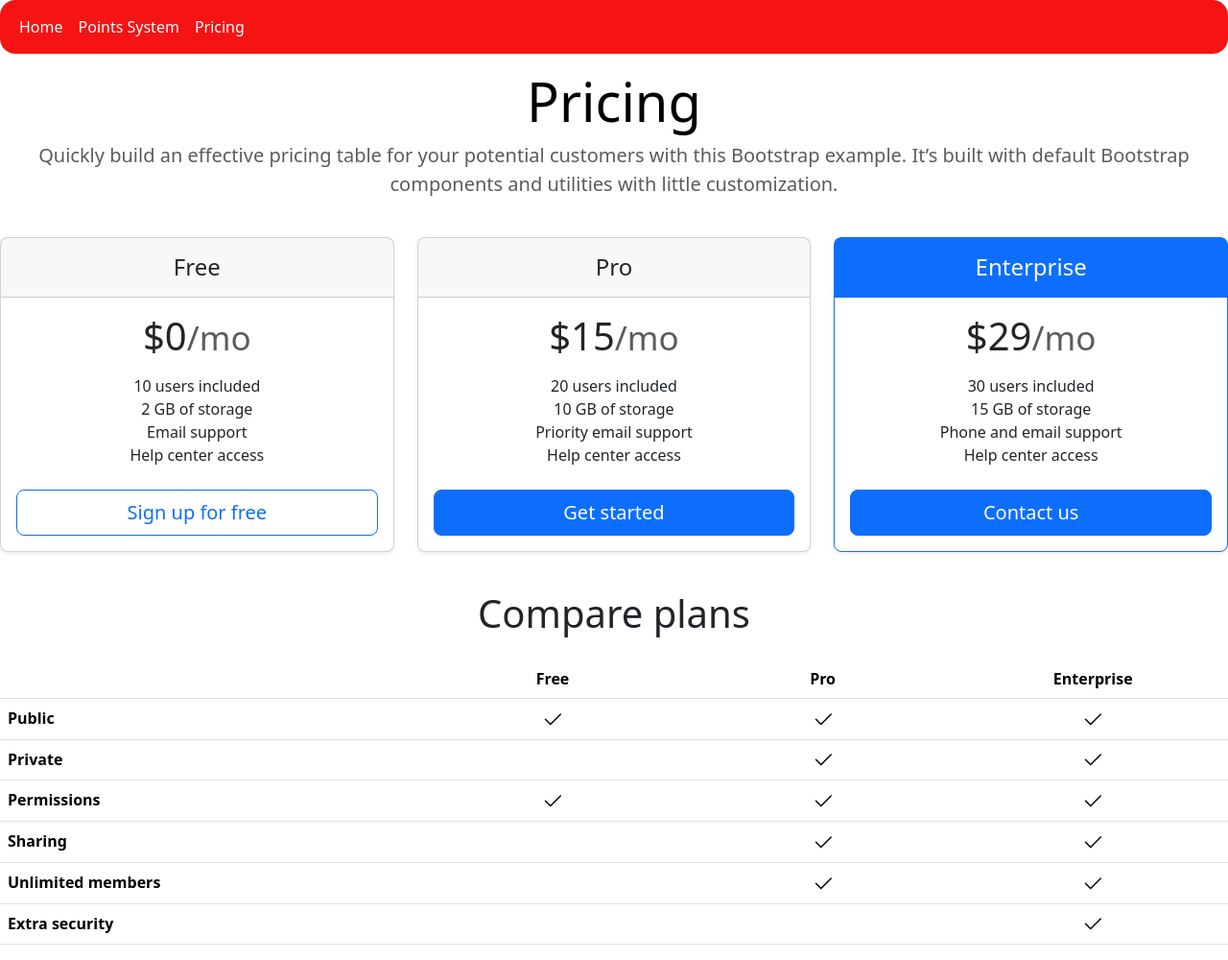
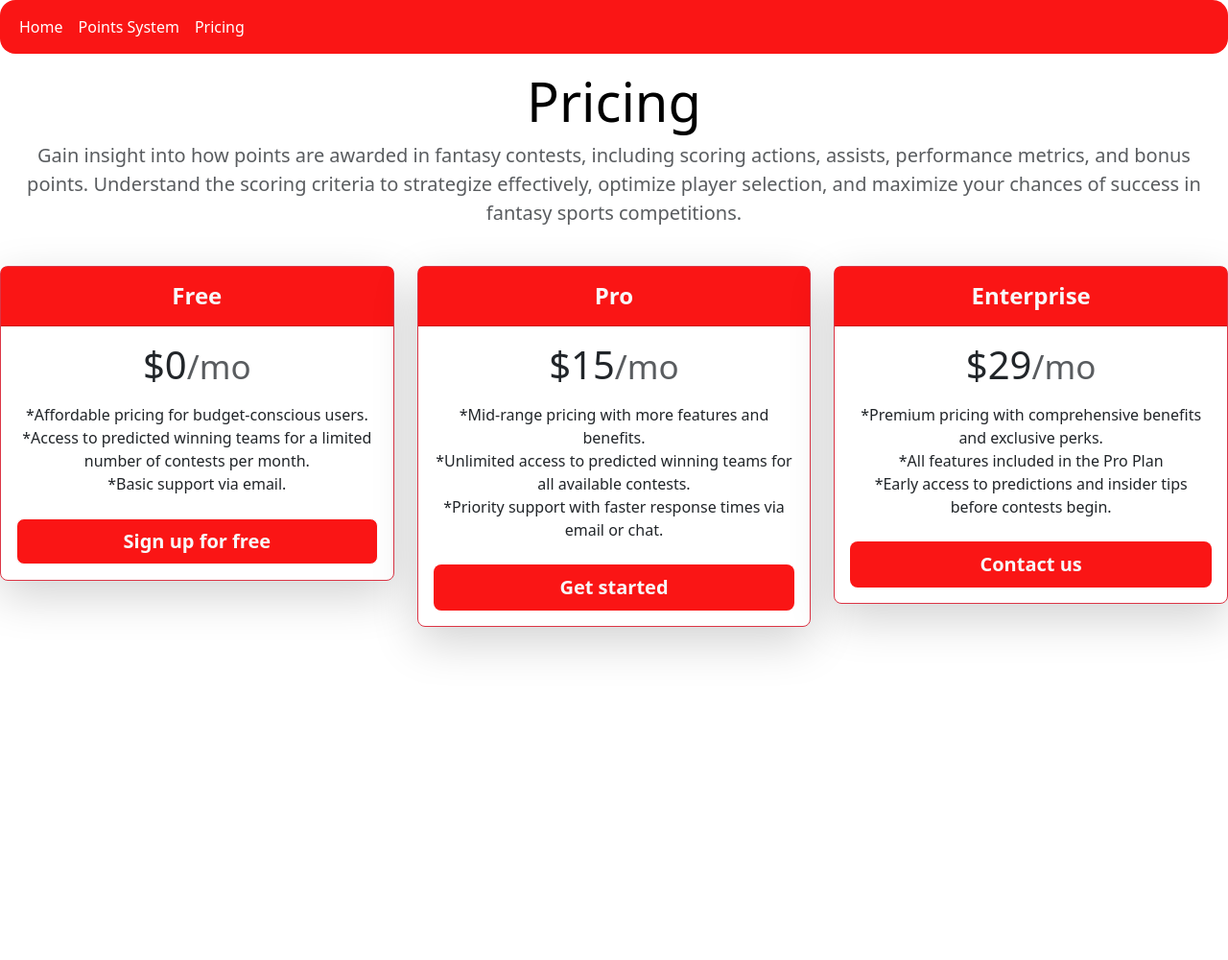
Before and after one commit to omkar-2882/Cricket-Team-Generation, a Flask app: page /pricing in a window 1280 px wide. Shown: the whole page at 96% size. After the commit the page ends 682 px from the top, so only its background shows below. Run offline with Flask 3, Linux system fonts and the light colour scheme; lists and menus that the app fills with data are empty.

```diff
--- a/static/css/points.css
+++ b/static/css/points.css
@@ -1,5 +1,5 @@
 .nav-color{
-    background-color: #f51313;
+    background-color: #fa1515 !important;
 }
 @font-face {
     font-family: 'robotoblack';
--- a/templates/index.html
+++ b/templates/index.html
@@ -15,7 +15,6 @@
 
     <link rel="stylesheet" href="../static/css/points.css">
     <link rel="stylesheet" type="text/css" href="{{ url_for('static', filename='css/points.css') }}">
-    <!-- <link rel="stylesheet" href="../static/css/otherstyle.css"> -->
 </head>
 
 <body class="home-background">
--- a/templates/points.html
+++ b/templates/points.html
@@ -7,7 +7,7 @@
     <title>Fantasy Point System: Dream11 Fantasy Cricket Points Calculator | Dream11</title>
 
     <link href="https://cdn.jsdelivr.net/npm/bootstrap@5.3.3/dist/css/bootstrap.min.css" rel="stylesheet" integrity="sha384-QWTKZyjpPEjISv5WaRU9OFeRpok6YctnYmDr5pNlyT2bRjXh0JMhjY6hW+ALEwIH" crossorigin="anonymous">
-    <!-- <link rel="stylesheet" href="https://cdnjs.cloudflare.com/ajax/libs/animate.css/4.1.1/animate.min.css" /> -->
+    <link rel="stylesheet" href="https://cdnjs.cloudflare.com/ajax/libs/animate.css/4.1.1/animate.min.css" />
     <link rel="stylesheet" href="../static/css/points.css">
     <script src="../static/js/points.js" defer></script>
     <link rel="stylesheet" type="text/css" href="{{ url_for('static', filename='css/points.css') }}">
--- a/templates/pricing.html
+++ b/templates/pricing.html
@@ -43,119 +43,61 @@
     <header>
         <div class="pricing-header p-3 pb-md-4 mx-auto text-center">
           <h1 class="display-4 fw-normal text-body-emphasis">Pricing</h1>
-          <p class="fs-5 text-body-secondary">Quickly build an effective pricing table for your potential customers with this Bootstrap example. It’s built with default Bootstrap components and utilities with little customization.</p>
+          <p class="fs-5 text-body-secondary">Gain insight into how points are awarded in fantasy contests, including scoring actions, assists, performance metrics, and bonus points. Understand the scoring criteria to strategize effectively, optimize player selection, and maximize your chances of success in fantasy sports competitions.</p>
         </div>
       </header>
 
       <main>
         <div class="row row-cols-1 row-cols-md-3 mb-3 text-center">
           <div class="col">
-            <div class="card mb-4 rounded-3 shadow-sm">
-              <div class="card-header py-3">
-                <h4 class="my-0 fw-normal">Free</h4>
+            <div class="card mb-4 rounded-3 shadow-lg border-danger">
+              <div class="card-header py-3 nav-color">
+                <h4 class="my-0 text-light fw-bold">Free</h4>
               </div>
               <div class="card-body">
                 <h1 class="card-title pricing-card-title">$0<small class="text-body-secondary fw-light">/mo</small></h1>
                 <ul class="list-unstyled mt-3 mb-4">
-                  <li>10 users included</li>
-                  <li>2 GB of storage</li>
-                  <li>Email support</li>
-                  <li>Help center access</li>
+                  <li>*Affordable pricing for budget-conscious users.</li>
+                  <li>*Access to predicted winning teams for a limited number of contests per month.</li>
+                  <li>*Basic support via email.</li>
+                  <!-- <li>*Limited access to additional features or analysis tools.</li> -->
                 </ul>
-                <button type="button" class="w-100 btn btn-lg btn-outline-primary">Sign up for free</button>
+                <button type="button" class="w-100 btn btn-lg border-light nav-color text-light fw-bold">Sign up for free</button>
               </div>
             </div>
           </div>
           <div class="col">
-            <div class="card mb-4 rounded-3 shadow-sm">
-              <div class="card-header py-3">
-                <h4 class="my-0 fw-normal">Pro</h4>
+            <div class="card mb-4 rounded-3 shadow-lg border-danger">
+              <div class="card-header py-3 nav-color">
+                <h4 class="my-0 fw-bold text-light">Pro</h4>
               </div>
               <div class="card-body">
                 <h1 class="card-title pricing-card-title">$15<small class="text-body-secondary fw-light">/mo</small></h1>
                 <ul class="list-unstyled mt-3 mb-4">
-                  <li>20 users included</li>
-                  <li>10 GB of storage</li>
-                  <li>Priority email support</li>
-                  <li>Help center access</li>
+                  <li>*Mid-range pricing with more features and benefits.</li>
+                  <li>*Unlimited access to predicted winning teams for all available contests.</li>
+                  <li>*Priority support with faster response times via email or chat.</li>
                 </ul>
-                <button type="button" class="w-100 btn btn-lg btn-primary">Get started</button>
+                <button type="button" class="w-100 btn btn-lg nav-color text-light fw-bold">Get started</button>
               </div>
             </div>
           </div>
           <div class="col">
-            <div class="card mb-4 rounded-3 shadow-sm border-primary">
-              <div class="card-header py-3 text-bg-primary border-primary">
-                <h4 class="my-0 fw-normal">Enterprise</h4>
+            <div class="card mb-4 rounded-3 shadow-lg border-danger">
+              <div class="card-header py-3 nav-color text-light fw-bold">
+                <h4 class="my-0 fw-bold">Enterprise</h4>
               </div>
               <div class="card-body">
                 <h1 class="card-title pricing-card-title">$29<small class="text-body-secondary fw-light">/mo</small></h1>
                 <ul class="list-unstyled mt-3 mb-4">
-                  <li>30 users included</li>
-                  <li>15 GB of storage</li>
-                  <li>Phone and email support</li>
-                  <li>Help center access</li>
+                  <li>*Premium pricing with comprehensive benefits and exclusive perks.</li>
+                  <li>*All features included in the Pro Plan</li>
+                  <li>*Early access to predictions and insider tips before contests begin.</li>
                 </ul>
-                <button type="button" class="w-100 btn btn-lg btn-primary">Contact us</button>
+                <button type="button" class="w-100 btn btn-lg nav-color text-light fw-bold">Contact us</button>
               </div>
             </div>
           </div>
-        </div>
-
-        <h2 class="display-6 text-center mb-4">Compare plans</h2>
-
-        <div class="table-responsive">
-          <table class="table text-center">
-            <thead>
-              <tr>
-                <th style="width: 34%;"></th>
-                <th style="width: 22%;">Free</th>
-                <th style="width: 22%;">Pro</th>
-                <th style="width: 22%;">Enterprise</th>
-              </tr>
-            </thead>
-            <tbody>
-              <tr>
-                <th scope="row" class="text-start">Public</th>
-                <td><svg class="bi" width="24" height="24"><use xlink:href="#check"/></svg></td>
-                <td><svg class="bi" width="24" height="24"><use xlink:href="#check"/></svg></td>
-                <td><svg class="bi" width="24" height="24"><use xlink:href="#check"/></svg></td>
-              </tr>
-              <tr>
-                <th scope="row" class="text-start">Private</th>
-                <td></td>
-                <td><svg class="bi" width="24" height="24"><use xlink:href="#check"/></svg></td>
-                <td><svg class="bi" width="24" height="24"><use xlink:href="#check"/></svg></td>
-              </tr>
-            </tbody>
-
-            <tbody>
-              <tr>
-                <th scope="row" class="text-start">Permissions</th>
-                <td><svg class="bi" width="24" height="24"><use xlink:href="#check"/></svg></td>
-                <td><svg class="bi" width="24" height="24"><use xlink:href="#check"/></svg></td>
-                <td><svg class="bi" width="24" height="24"><use xlink:href="#check"/></svg></td>
-              </tr>
-              <tr>
-                <th scope="row" class="text-start">Sharing</th>
-                <td></td>
-                <td><svg class="bi" width="24" height="24"><use xlink:href="#check"/></svg></td>
-                <td><svg class="bi" width="24" height="24"><use xlink:href="#check"/></svg></td>
-              </tr>
-              <tr>
-                <th scope="row" class="text-start">Unlimited members</th>
-                <td></td>
-                <td><svg class="bi" width="24" height="24"><use xlink:href="#check"/></svg></td>
-                <td><svg class="bi" width="24" height="24"><use xlink:href="#check"/></svg></td>
-              </tr>
-              <tr>
-                <th scope="row" class="text-start">Extra security</th>
-                <td></td>
-                <td></td>
-                <td><svg class="bi" width="24" height="24"><use xlink:href="#check"/></svg></td>
-              </tr>
-            </tbody>
-          </table>
         </div>
       </main>
       <script src="https://cdn.jsdelivr.net/npm/bootstrap@5.3.3/dist/js/bootstrap.bundle.min.js"
```
Also changed, not shown: static/js/points.js (+107 -159 lines).
